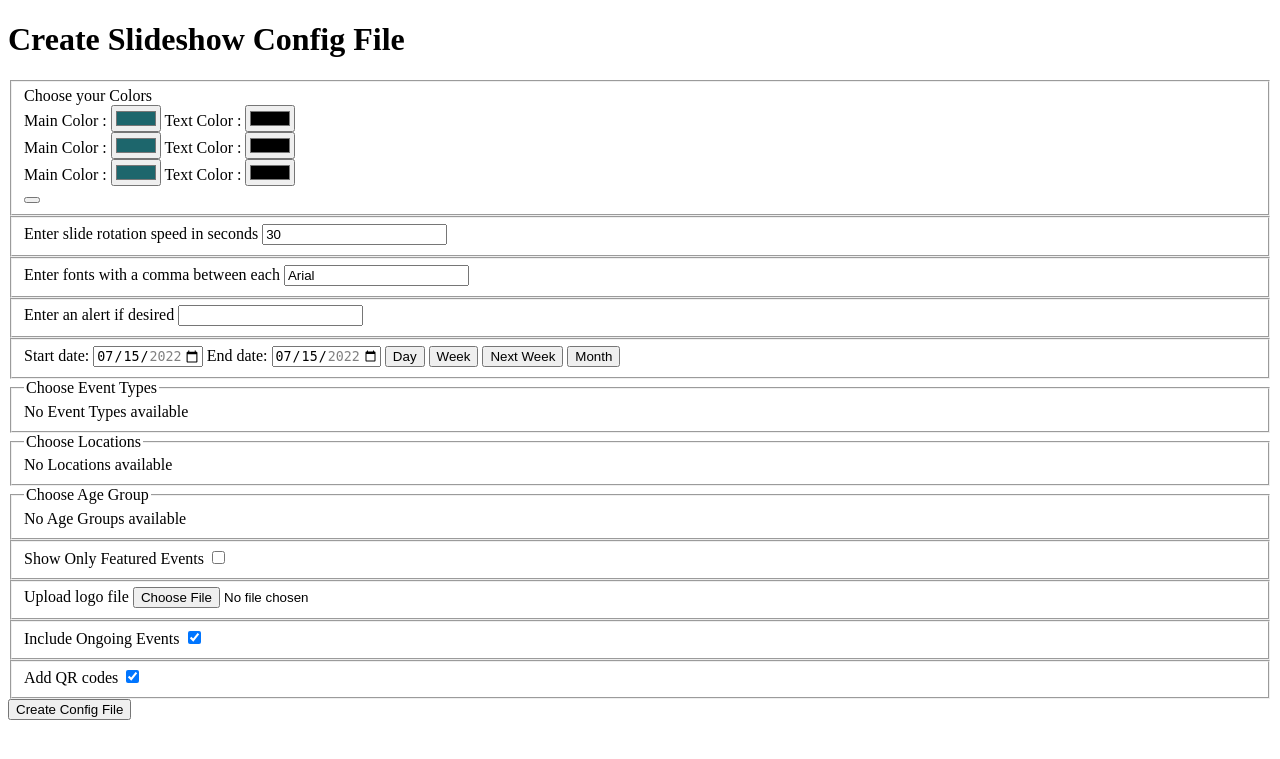
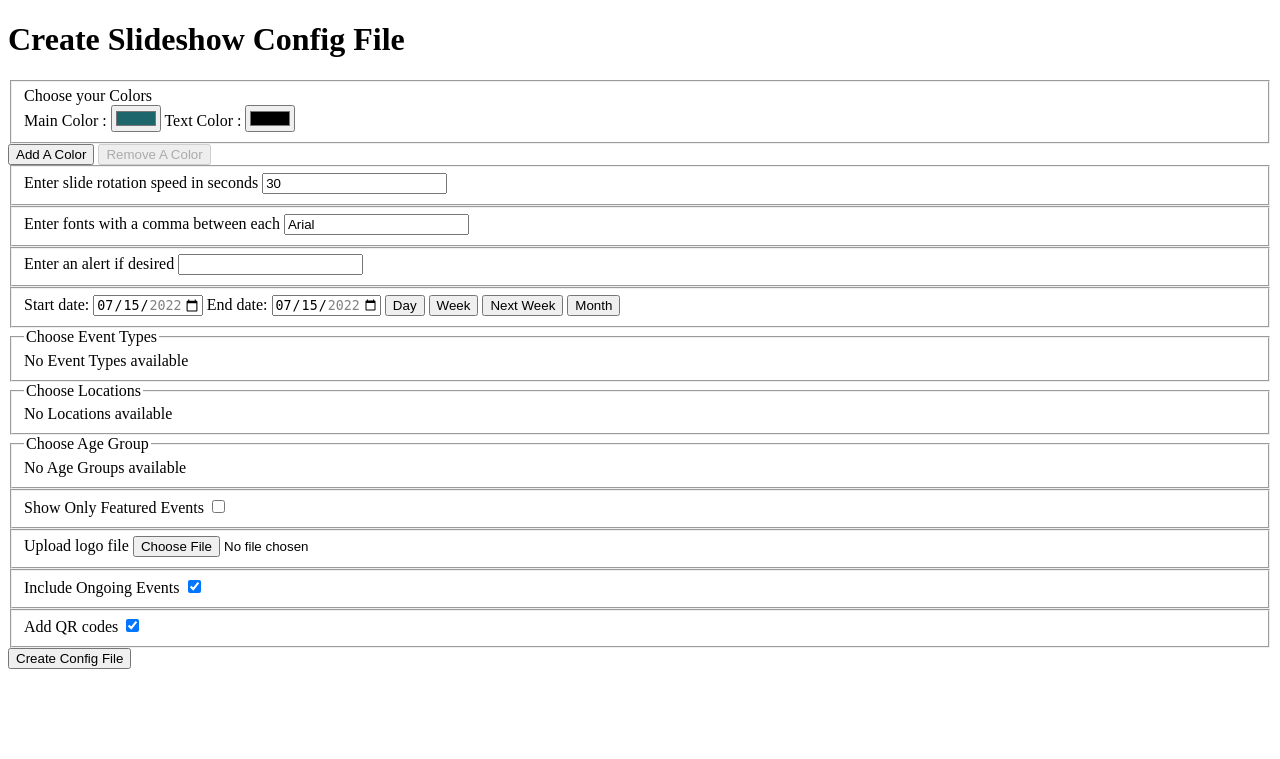
Before and after one commit to camling/configcreator, a PHP site: page /first.php in a window 1280 px wide. Shown: the top 759 px of the page. Run offline with PHP 8.4, Linux system fonts and the light colour scheme; data that the repository does not hold is empty.

Commit message:
Working on colors Adding JS to make more color buttons Adding JS to remove extra color buttons

```diff
--- a/first.php
+++ b/first.php
@@ -109,20 +109,16 @@ function age_checkboxes($age_url)
 
             <div class="input_elements">
 
-                <fieldset>
+                <fieldset id="color_picker_group">
                     <label>Choose your Colors</label>
                     <br>
                     <label>Main Color : <input type="color" name="body_colors[]" value="#1d666c"/></label>
                     <label>Text Color : <input type="color" name="text_colors[]" value="black"/></label>
                     <br>
-                    <label>Main Color : <input type="color" name="body_colors[]" value="#1d666c"/></label>
-                    <label>Text Color : <input type="color" name="text_colors[]" value="black"/></label>
-                    <br>
-                    <label>Main Color : <input type="color" name="body_colors[]" value="#1d666c"/></label>
-                    <label>Text Color : <input type="color" name="text_colors[]" value="black"/></label>
-                    <br>
-                   <button id="add_color"></button>
+
                 </fieldset>
+                <button id="add_color">Add A Color</button>
+                <button id="remove_color" disabled>Remove A Color</button>
                 <fieldset>
                     <label for="rotation_speed">Enter slide rotation speed in seconds</label>
                     <input type="number" id="rotation_speed" name="rotation_speed" value="30"/>
@@ -161,7 +157,7 @@ function age_checkboxes($age_url)
                 </fieldset>
                 <fieldset>
                     <label for="featured">Show Only Featured Events</label>
-                    <input type="checkbox" name="featured" id="featured" value="false" class="form-control">
+                    <input type="checkbox" name="featured" id="featured"  class="form-control">
                 </fieldset>
                 <fieldset>
                     <label for="featured">Upload logo file</label>
@@ -170,11 +166,11 @@ function age_checkboxes($age_url)
 
                 <fieldset>
                     <label for="ongoing">Include Ongoing Events</label>
-                    <input type="checkbox" name="ongoing" id="ongoing" value="true" checked="true" class="form-control">
+                    <input type="checkbox" name="ongoing" id="ongoing"  checked="true" class="form-control">
                 </fieldset>
                 <fieldset>
                     <label for="qr_codes">Add QR codes</label>
-                    <input type="checkbox" name="show_qr_codes" id="qr_codes" value="true" checked="true" class="form-control">
+                    <input type="checkbox" name="show_qr_codes" id="qr_codes"  checked="true" class="form-control">
                 </fieldset>
 
             </div>
@@ -264,6 +260,47 @@ function age_checkboxes($age_url)
 
         }
 
+        function addColors()
+        {
+            let color_group = document.createElement("div");
+            let label_element_body = document.createElement("label");
+            let label_text_body = document.createTextNode(" Main Color: ");
+            let label_element_text = document.createElement("label");
+            let label_text_text = document.createTextNode(" Text Color: ");
+            let input_element_body = document.createElement("input");
+            let input_element_text = document.createElement("input");
+
+
+            color_group.classList.add("color_group");
+            input_element_body.type = "color";
+            input_element_body.name = "body_colors[]";
+            input_element_text.type = "color";
+            input_element_text.name = "text_colors[]";
+
+            label_element_body.appendChild(label_text_body);
+            label_element_text.appendChild(label_text_text);
+            label_element_body.appendChild(input_element_body);
+            label_element_text.appendChild(input_element_text);
+            color_group.appendChild(label_element_body);
+            color_group.appendChild(label_element_text);
+            COLORPICKERGROUP.appendChild(color_group);
+
+            REMOVECOLORBTN.disabled = false;
+
+        }
+
+        function removeColors()
+        {
+            let color_group_array = COLORPICKERGROUP.querySelectorAll(".color_group");
+            let last_color = color_group_array.length - 1;
+
+            COLORPICKERGROUP.removeChild(COLORPICKERGROUP.lastChild);
+            if(color_group_array.length == 1)
+            {
+                REMOVECOLORBTN.disabled = true;
+            }
+        }
+
 
         const STARTDATE = document.getElementById("start");
         const ENDDATE = document.getElementById("end");
@@ -271,12 +308,23 @@ function age_checkboxes($age_url)
         const SETWEEK = document.getElementById("setweek");
         const SETNEXTWEEK = document.getElementById("setnextweek");
         const SETMONTH = document.getElementById("setmonth");
+        const ADDCOLORBTN = document.getElementById("add_color");
+        const REMOVECOLORBTN = document.getElementById("remove_color");
+        const COLORPICKERGROUP = document.getElementById("color_picker_group");
 
         SETDAY.addEventListener("click", setDates);
         SETWEEK.addEventListener("click", setDates);
         SETNEXTWEEK.addEventListener("click", setDates);
         SETMONTH.addEventListener("click", setDates);
+        ADDCOLORBTN.addEventListener("click", (e) =>
+        {   e.preventDefault();
+            addColors();
+        });
 
+        REMOVECOLORBTN.addEventListener("click", (e) =>
+        {   e.preventDefault();
+            removeColors();
+        });
 
 
 
```
